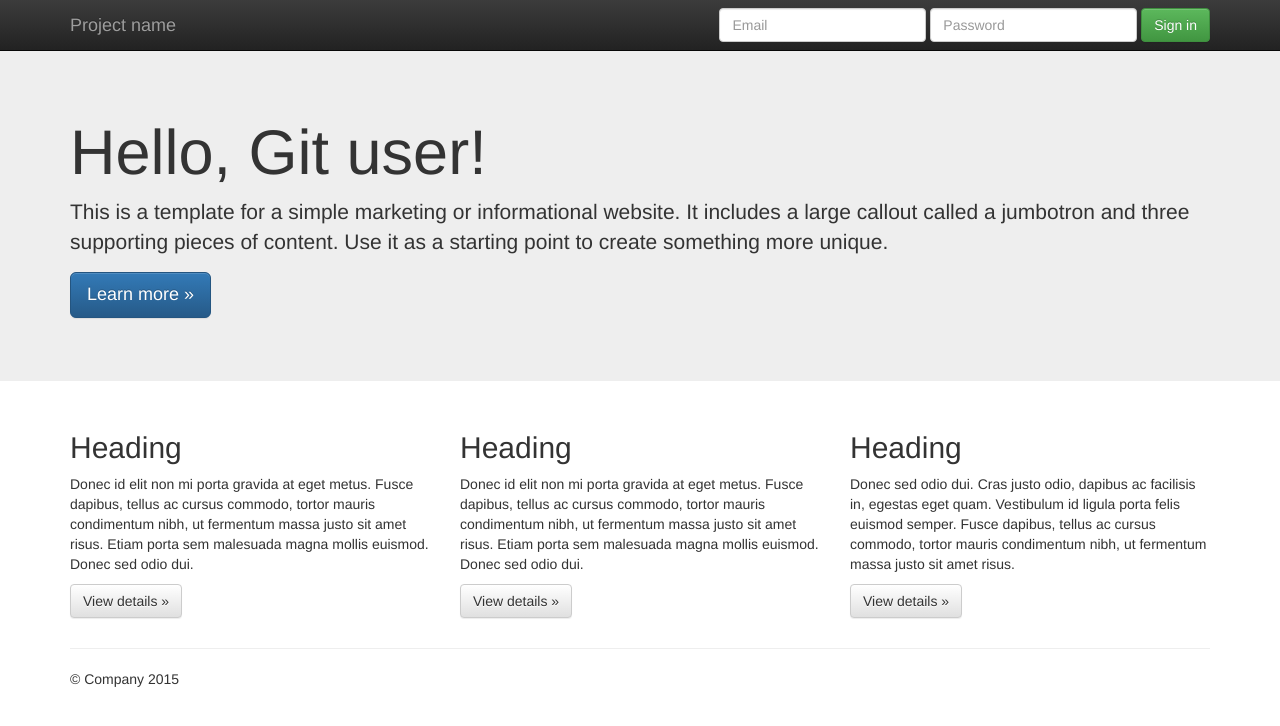
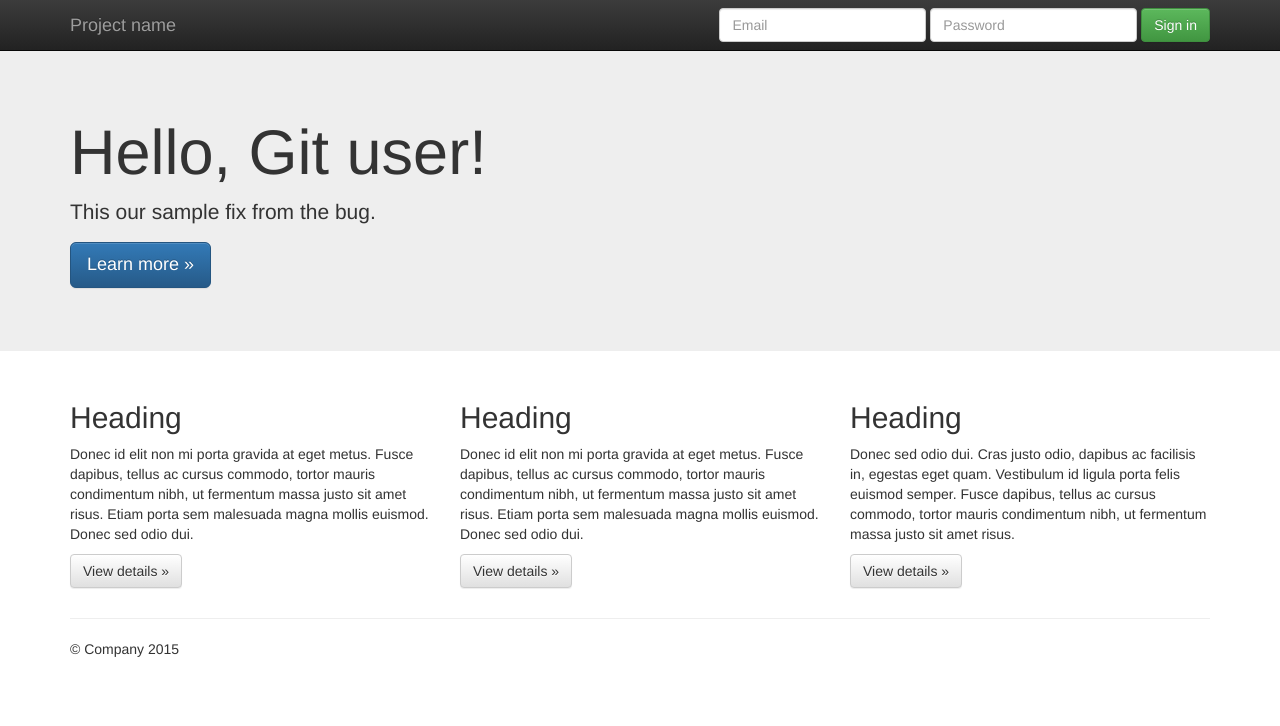
Before and after one commit to pushpa2727/Git-demo, a plain HTML site: page index.html in a window 1280 px wide. Drawn offline with nearby package versions, Linux system fonts and the light colour scheme.

Commit message:
modified

```diff
--- a/index.html
+++ b/index.html
@@ -56,7 +56,7 @@
     <div class="jumbotron">
       <div class="container">
         <h1>Hello, Git user!</h1>
-        <p>This is a template for a simple marketing or informational website. It includes a large callout called a jumbotron and three supporting pieces of content. Use it as a starting point to create something more unique.</p>
+        <p>This our sample fix from the bug.</p>
         <p><a class="btn btn-primary btn-lg" href="#" role="button">Learn more &raquo;</a></p>
       </div>
     </div>
```
